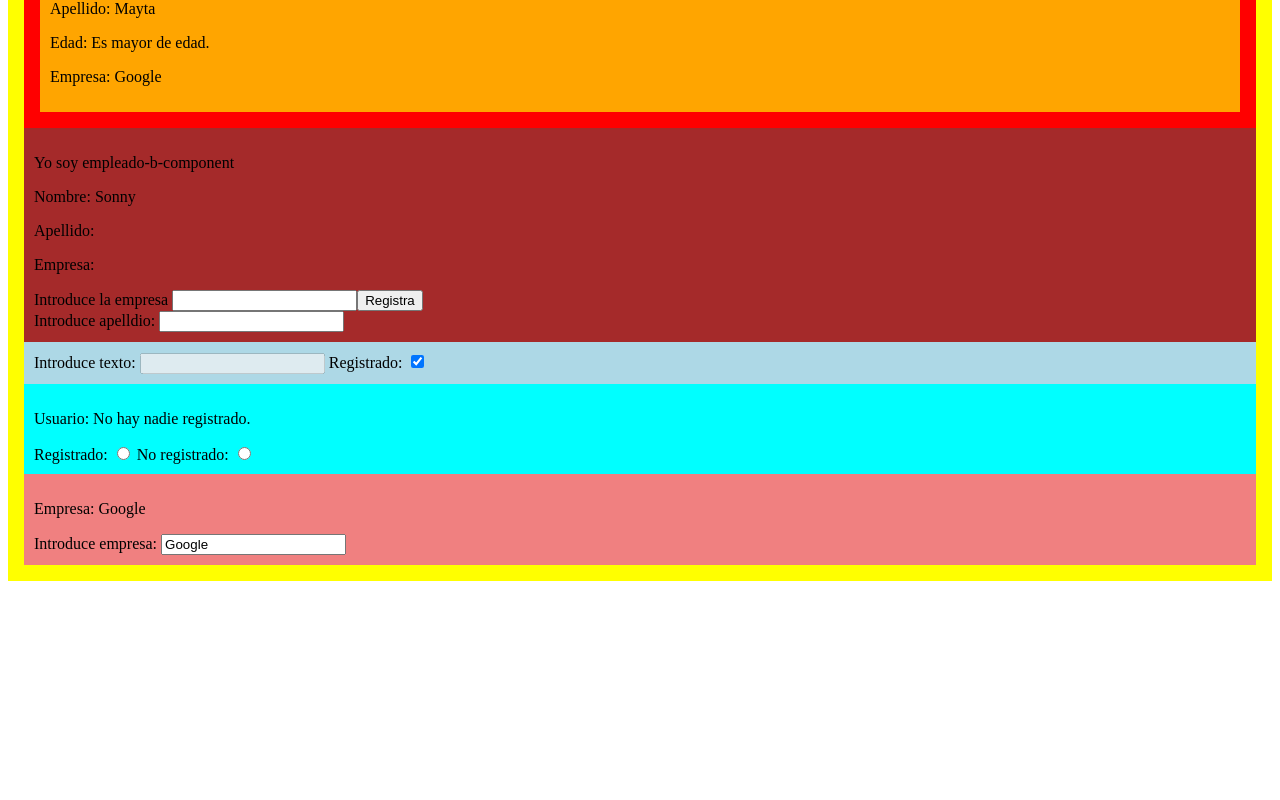
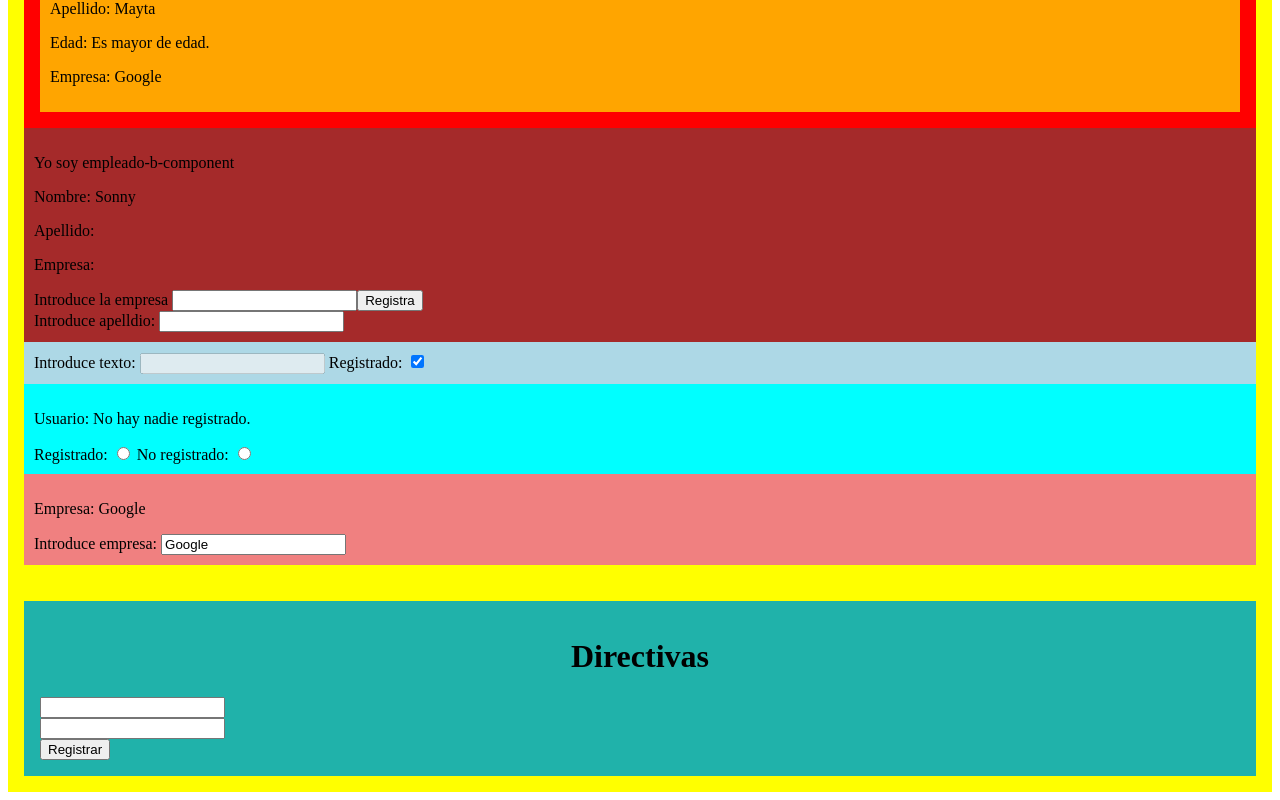
Before and after one commit to sonnymayta/Angular, an Angular app: page / in a window 1280 px wide. Shown: the part 281-1081 px from the top of the page. Before the commit the page ends 870 px from the top, so only its background shows below. Built offline with nearby package versions, Linux system fonts and the light colour scheme.

Commit message:
Directive ngIf

```diff
--- a/src/app/app.component.html
+++ b/src/app/app.component.html
@@ -5,4 +5,7 @@
   <app-empleado-c></app-empleado-c>
   <app-empleado-d></app-empleado-d>
   <app-empleado-e></app-empleado-e>
+  <br/>
+  <br/>
+  <app-directivas></app-directivas>
 </div>
--- a/src/app/app.component.ts
+++ b/src/app/app.component.ts
@@ -6,13 +6,14 @@ import { EmpleadoBComponent } from "./empleado-b/empleado-b.component";
 import { EmpleadoCComponent } from "./empleado-c/empleado-c.component";
 import { EmpleadoDComponent } from "./empleado-d/empleado-d.component";
 import { EmpleadoEComponent } from "./empleado-e/empleado-e.component";
+import { DirectivasComponent } from "./directivas/directivas.component";
 
 @Component({
     selector: 'app-root',
     standalone: true,
     templateUrl: './app.component.html',
     styleUrl: './app.component.css',
-    imports: [CommonModule, RouterOutlet, EmpleadosComponent, EmpleadoBComponent, EmpleadoCComponent, EmpleadoDComponent, EmpleadoEComponent]
+    imports: [CommonModule, RouterOutlet, EmpleadosComponent, EmpleadoBComponent, EmpleadoCComponent, EmpleadoDComponent, EmpleadoEComponent, DirectivasComponent]
 })
 export class AppComponent {
   title = 'Conceptos';
--- /dev/null
+++ b/src/app/directivas/directivas.component.css
@@ -0,0 +1,7 @@
+div {
+  background-color: lightseagreen;
+  padding: 1rem;
+}
+h1 {
+  text-align: center;
+}
--- /dev/null
+++ b/src/app/directivas/directivas.component.html
@@ -0,0 +1,21 @@
+<!--
+  DIRECTIVAS
+  Son elementos que se aplica a etiquetas HTML que añaden funcionalidades a la etiqueta donde
+  se aplican.
+  Nos permitiran modificar la estructura del DOM, su apariencia.
+  Tipos de directivas:
+  - Componente (Angular(@Component, @Module), Personalizadas(Custom))
+  - Estructural (ngClass, ngStyle, ngModel)
+  - Atributo (ngIf, ngFor, nfSwitch, ngPlural, ngTemplate, ngComponentOutlet)
+-->
+<div>
+  <h1>Directivas</h1>
+  <form>
+    <input type="text" name="nombre" [(ngModel)]="nombre">
+    <br/>
+    <input type="text" name="apellido" [(ngModel)]="apellido">
+    <br/>
+    <input type="button" value="Registrar" (click)="RegistrarUsuario()">
+  </form>
+  <p *ngIf="registrado">{{ mensaje }} con el nombre de {{ nombre }} {{ apellido }}.</p>
+</div>
--- /dev/null
+++ b/src/app/directivas/directivas.component.ts
@@ -0,0 +1,22 @@
+import { CommonModule } from '@angular/common';
+import { Component } from '@angular/core';
+import { FormsModule } from '@angular/forms';
+
+@Component({
+  selector: 'app-directivas',
+  standalone: true,
+  imports: [FormsModule, CommonModule],
+  templateUrl: './directivas.component.html',
+  styleUrl: './directivas.component.css'
+})
+export class DirectivasComponent {
+  mensaje: string = "";
+  registrado: boolean = false;
+  nombre: string = "";
+  apellido: string = "";
+
+  RegistrarUsuario() {
+    this.registrado = true;
+    this.mensaje = "Usuario registrado con éxito."
+  }
+}
```
Also changed, not shown: 1 other file (tests, documents, lock files or other folders).
